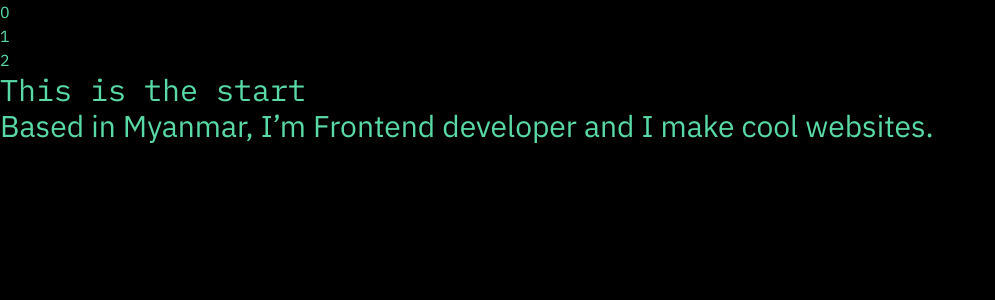
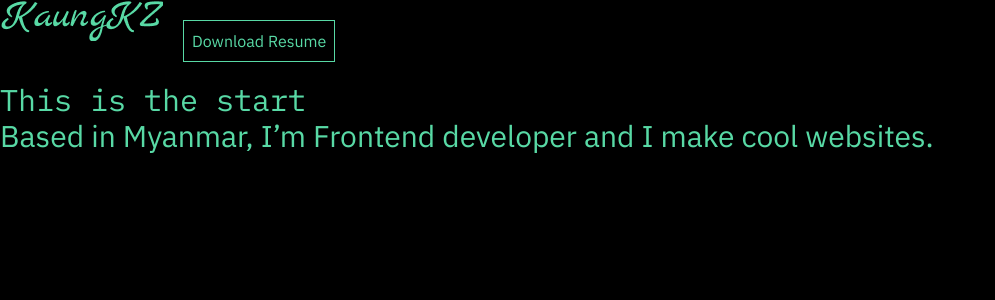
Before and after one commit to KaungKZ/Portfolio, a React (Create React App) app: page / in a window 1280 px wide. Shown: the top 300 px of the page, without its empty margins (0-995 px from the left). Built offline with nearby package versions, Linux system fonts and the light colour scheme.

Commit message:
fixed hot reloadig not working when classes changed

```diff
--- a/package.json
+++ b/package.json
@@ -15,7 +15,7 @@
     "web-vitals": "^1.1.2"
   },
   "scripts": {
-    "start": "craco start",
+    "start": "cross-env TAILWIND_MODE=watch craco start",
     "build": "craco build",
     "test": "craco test",
     "eject": "react-scripts eject"
@@ -41,6 +41,7 @@
   "devDependencies": {
     "@tailwindcss/postcss7-compat": "^2.2.17",
     "autoprefixer": "^9.8.8",
+    "cross-env": "^7.0.3",
     "postcss": "^7.0.39",
     "tailwindcss": "npm:@tailwindcss/postcss7-compat@^2.2.17"
   }
--- a/src/components/Navbar.jsx
+++ b/src/components/Navbar.jsx
@@ -1,20 +1,30 @@
 import React, { useEffect, useState } from "react";
 import { Routes, Route, Outlet, Link } from "react-router-dom";
+// import { logo } from "../../public/images/logo.png";
 
 export default function Navbar() {
-  const [test, setTest] = useState([]);
-  useEffect(() => {
-    // console.log("rendered");
-    fetch("/data/data.json")
-      .then((data) => data.json())
-      .then((data) => setTest(data));
-  }, []);
+  // const [test, setTest] = useState([]);
+  // useEffect(() => {
+  //   fetch("/data/data.json")
+  //     .then((data) => data.json())
+  //     .then((data) => setTest(data));
+  // }, []);
 
   return (
     <div>
       <nav>
-        <ul>
-          {test.map((v) => {
+        <ul className="flex">
+          <li>
+            <Link to="/" className="text-primary-default">
+              <img src="/images/logo.png" alt="" />
+            </Link>
+          </li>
+          <li>
+            <button className="border border-primary-default text-primary-default p-2 m-5">
+              Download Resume
+            </button>
+          </li>
+          {/* {test.map((v) => {
             return (
               <li>
                 <Link to={v.url} className="text-primary-default">
@@ -22,7 +32,7 @@ export default function Navbar() {
                 </Link>
               </li>
             );
-          })}
+          })} */}
         </ul>
       </nav>
       <Outlet />
--- a/tailwind.config.js
+++ b/tailwind.config.js
@@ -3,7 +3,11 @@ const colors = require("tailwindcss/colors");
 
 module.exports = {
   mode: "jit",
-  purge: ["./src/**/*.{js,jsx,ts,tsx}", "./public/index.html"],
+  purge: [
+    "./src/**/*.{js,jsx,ts,tsx}",
+    "./public/index.html",
+    "./src/components/*.{js,jsx}",
+  ],
   darkMode: false, // or 'media' or 'class'
   theme: {
     fontFamily: {
```
Also changed, not shown: 1 other file (tests, documents, lock files or other folders).
